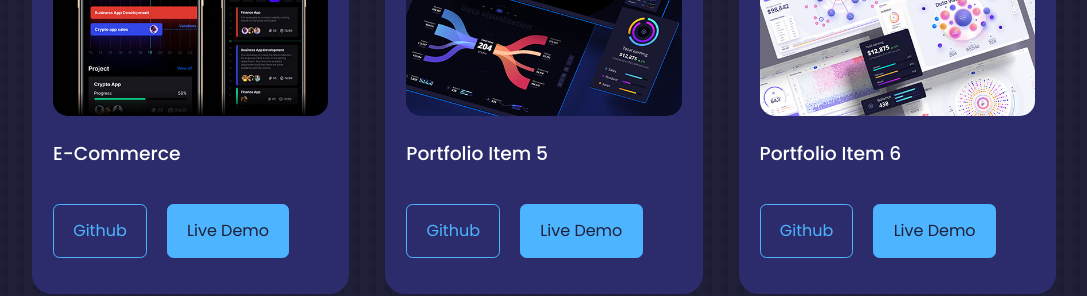
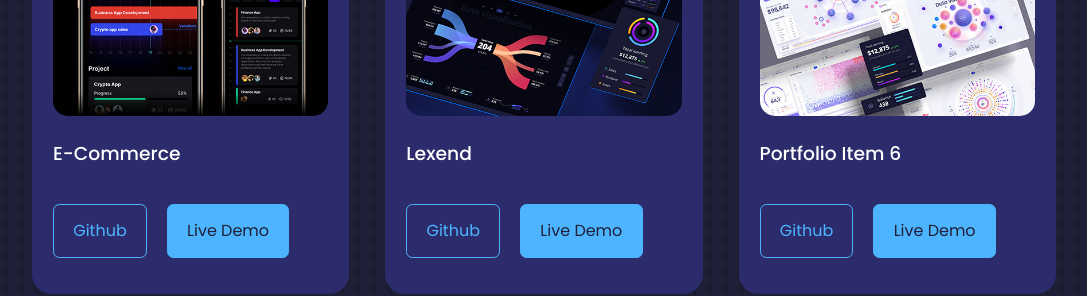
Before and after one commit to Hussein872008/Hussein-Abdalla, a React (Vite) app: page / in a window 1280 px wide. Shown: the part 3400-3696 px from the top of the page, without its empty margins (96-1183 px from the left). Built offline with nearby package versions, Linux system fonts and the light colour scheme.

Commit message:
Update Projects.jsx

```diff
--- a/src/components/Projects/Projects.jsx
+++ b/src/components/Projects/Projects.jsx
@@ -39,9 +39,9 @@ const ProjctsData = [
   },
   {
     id: 5,
-    title: "Portfolio Item 5",
+    title: "Lexend",
     img: IMG5,
-    github: "#",
+    github: "https://lexend-xi.vercel.app/",
     demo:"#",
   },
   {
```
